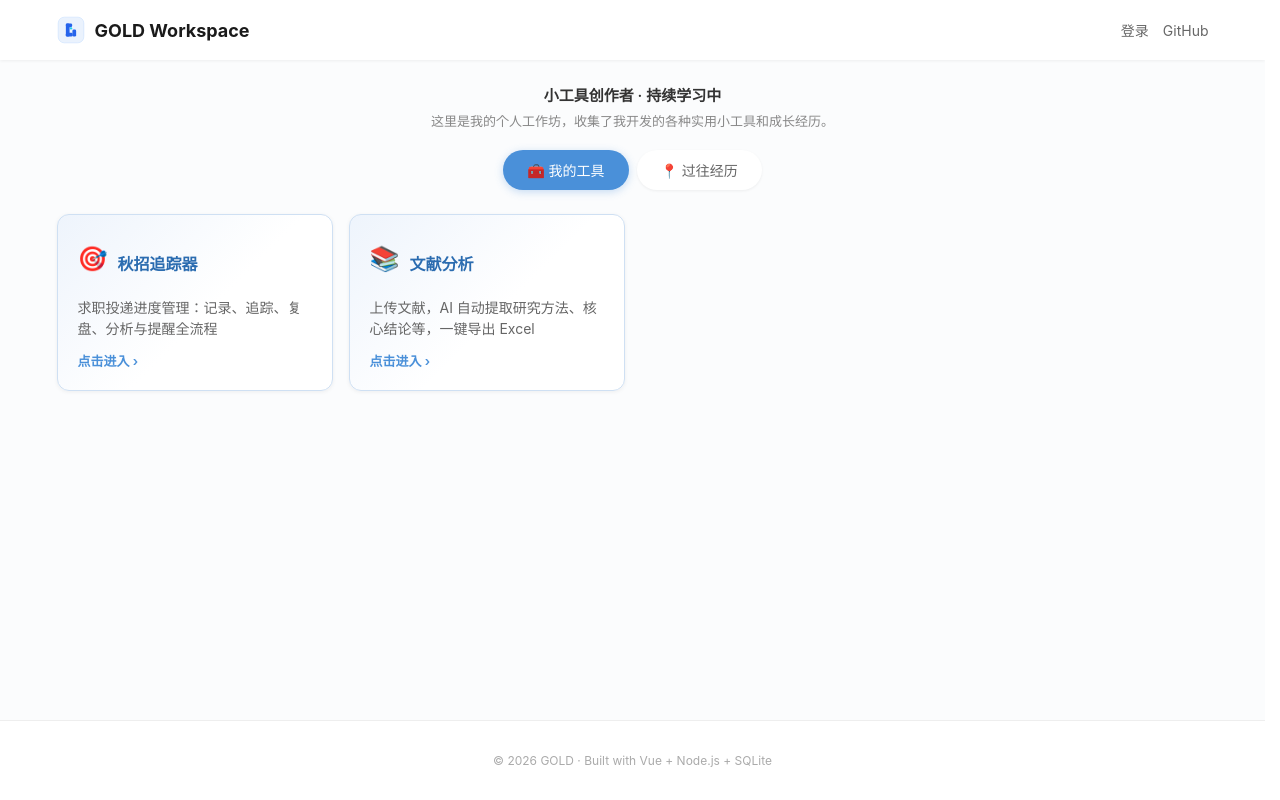
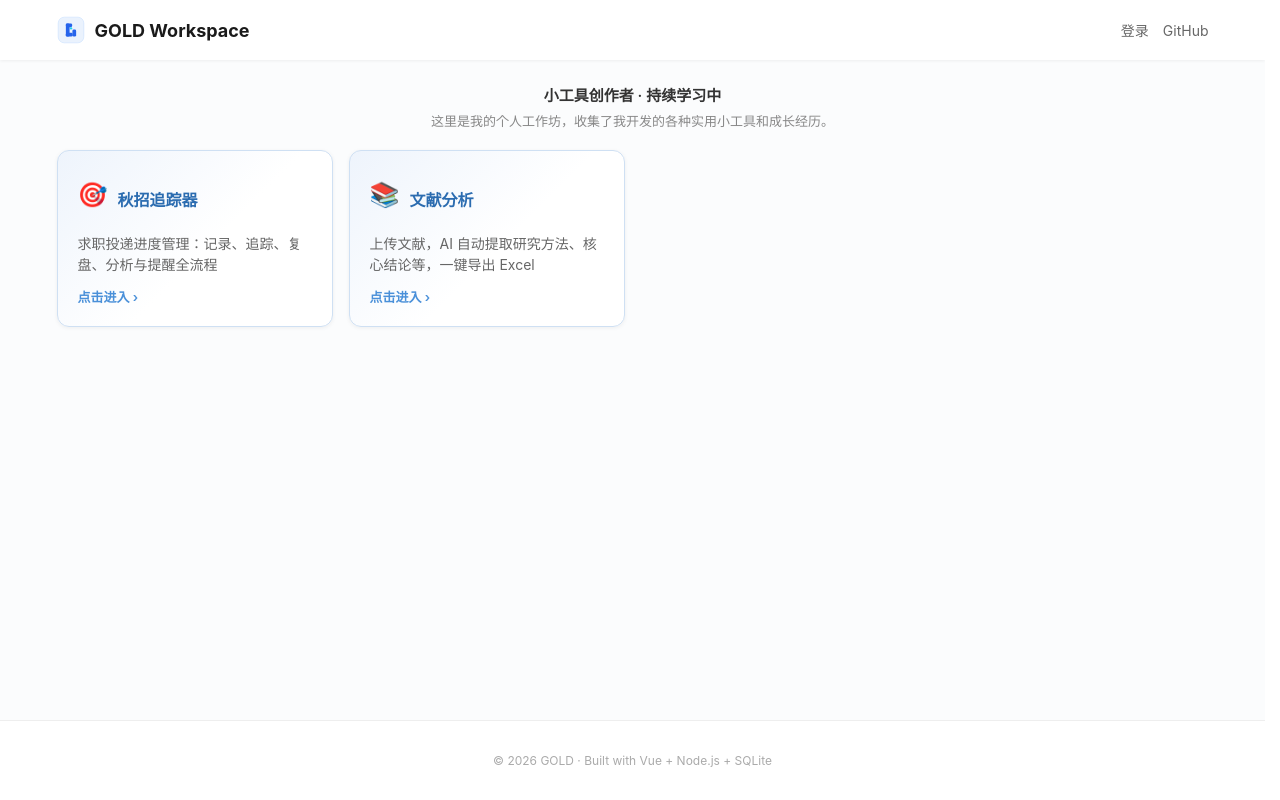
Before and after one commit to GOLD-ops/gold-workspace, a Vue app in the folder client/: page / in a window 1280 px wide. Built offline with nearby package versions, Linux system fonts and the light colour scheme.

Commit message:
feat: 过往经历仅管理员可见，游客与普通用户只展示工具入口

```diff
--- a/client/src/views/HomeView.vue
+++ b/client/src/views/HomeView.vue
@@ -6,8 +6,8 @@
       <p class="desc">这里是我的个人工作坊，收集了我开发的各种实用小工具和成长经历。</p>
     </header>
 
-    <!-- Tab 切换 -->
-    <div class="tabs">
+    <!-- Tab 切换（过往经历仅管理员可见，避免向工具访客暴露个人经历） -->
+    <div v-if="isAdmin" class="tabs">
       <button :class="{ active: tab === 'tools' }" @click="tab = 'tools'">🧰 我的工具</button>
       <button :class="{ active: tab === 'journey' }" @click="tab = 'journey'">📍 过往经历</button>
     </div>
@@ -34,7 +34,7 @@
     </section>
 
     <!-- 过往经历时间轴 -->
-    <section v-if="tab === 'journey'" class="content">
+    <section v-if="isAdmin && tab === 'journey'" class="content">
       <div class="timeline">
         <div class="timeline-item" v-for="(item, i) in journey" :key="i">
           <div class="timeline-dot"></div>
@@ -50,10 +50,12 @@
 </template>
 
 <script setup>
-import { ref } from 'vue'
+import { ref, computed } from 'vue'
+import { getStoredUser } from '../api'
 import { builtinTools } from '../tools'
 
 const tab = ref('tools')
+const isAdmin = computed(() => !!(getStoredUser() && getStoredUser().is_admin))
 
 // 过往经历数据（后续可改为从API读取）
 const journey = ref([
```
